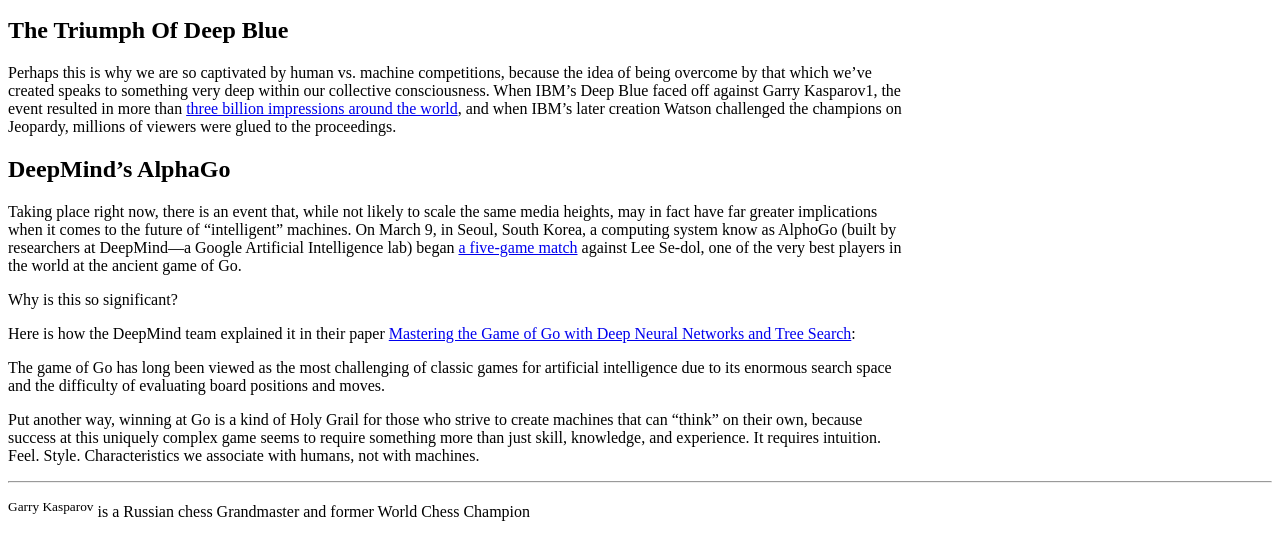
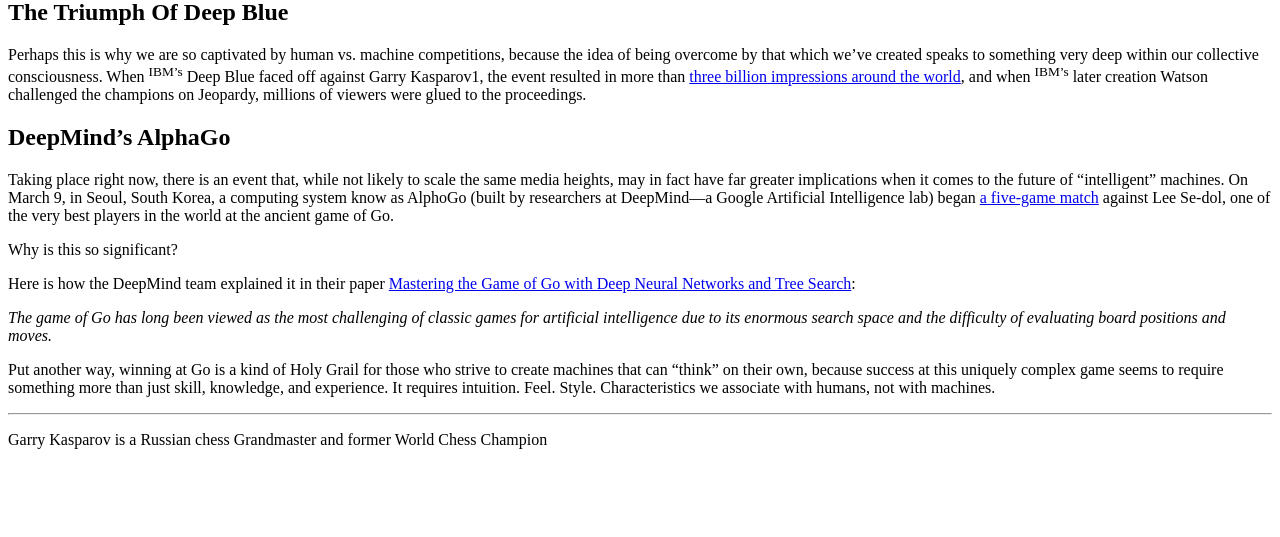
Before and after one commit to A-Jordan/Mockup-To-Article, a plain HTML site: page index.html in a window 1280 px wide. Shown: the part 595-1132 px from the top of the page. After the commit the page ends 1060 px from the top, so only its background shows below. Drawn offline with Linux system fonts and the light colour scheme.

Commit message:
Update index.html
docs: removed line breaks, added superscript and italics.

```diff
--- a/index.html
+++ b/index.html
@@ -19,23 +19,23 @@
     <img src="http://i2.wp.com/blog.udacity.com/wp-content/uploads/2016/03/56df2490a351d802222160.gif">
 
 
-    <p>For as long as humans have built things, we’ve wrestled with the implications of what we’ve built. In many cases, these philosophical and <br> ethical wrestlings have made for great drama—think Frankenstein, or 2001: A Space Odyssey. Often, the hypothetical scenarios we envision <br> come remarkably close to true, and the discoveries we’ve made in the fields of Artificial Intelligence and Machine Learning make clear that <br> a “computer with a mind of its own” is <strike>going to take over the world</strike> not such a fantastic thing to imagine any longer.</p>
+    <p>For as long as humans have built things, we’ve wrestled with the implications of what we’ve built. In many cases, these philosophical and ethical wrestlings have made for great drama—think Frankenstein, or 2001: A Space Odyssey. Often, the hypothetical scenarios we envision come remarkably close to true, and the discoveries we’ve made in the fields of Artificial Intelligence and Machine Learning make clear that a “computer with a mind of its own” is <strike>going to take over the world</strike> not such a fantastic thing to imagine any longer.</p>
 
     <h2>The Triumph Of Deep Blue</h2>
 
-    <p>Perhaps this is why we are so captivated by human vs. machine competitions, because the idea of being overcome by that which we’ve <br> created speaks to something very deep within our collective consciousness. When IBM’s Deep Blue faced off against Garry Kasparov1, the <br> event resulted in more than <a href="http://www-03.ibm.com/ibm/history/ibm100/us/en/icons/deepblue/">three billion impressions around the world</a>, and when IBM’s later creation Watson challenged the champions on <br> Jeopardy, millions of viewers were glued to the proceedings.</p>
+    <p>Perhaps this is why we are so captivated by human vs. machine competitions, because the idea of being overcome by that which we’ve created speaks to something very deep within our collective consciousness. When <sup>IBM’s</sup> Deep Blue faced off against Garry Kasparov1, the event resulted in more than <a href="http://www-03.ibm.com/ibm/history/ibm100/us/en/icons/deepblue/">three billion impressions around the world</a>, and when <sup>IBM’s</sup> later creation Watson challenged the champions on Jeopardy, millions of viewers were glued to the proceedings.</p>
 
     <h2>DeepMind’s AlphaGo</h2>
 
-    <p>Taking place right now, there is an event that, while not likely to scale the same media heights, may in fact have far greater implications <br> when it comes to the future of “intelligent” machines. On March 9, in Seoul, South Korea, a computing system know as AlphoGo (built by <br> researchers at DeepMind—a Google Artificial Intelligence lab) began <a href="http://venturebeat.com/2016/02/04/youtube-will-livestream-googles-ai-playing-go-superstar-lee-sedol-in-march/">a five-game match</a> against Lee Se-dol, one of the very best players in <br> the world at the ancient game of Go.</p>
+    <p>Taking place right now, there is an event that, while not likely to scale the same media heights, may in fact have far greater implications when it comes to the future of “intelligent” machines. On March 9, in Seoul, South Korea, a computing system know as AlphoGo (built by researchers at DeepMind—a Google Artificial Intelligence lab) began <a href="http://venturebeat.com/2016/02/04/youtube-will-livestream-googles-ai-playing-go-superstar-lee-sedol-in-march/">a five-game match</a> against Lee Se-dol, one of the very best players in the world at the ancient game of Go.</p>
 
     <p>Why is this so significant?</p>
-    <p>Here is how the DeepMind team explained it in their paper <a href="http://airesearch.com/wp-content/uploads/2016/01/deepmind-mastering-go.pdf">Mastering the Game of Go with Deep Neural Networks and Tree Search</a>:<br></p>
-    <p>The game of Go has long been viewed as the most challenging of classic games for artificial intelligence due to its enormous search space <br> and the difficulty of evaluating board positions and moves.</p>
+    <p>Here is how the DeepMind team explained it in their paper <a href="http://airesearch.com/wp-content/uploads/2016/01/deepmind-mastering-go.pdf">Mastering the Game of Go with Deep Neural Networks and Tree Search</a>:</p>
+    <p><em>The game of Go has long been viewed as the most challenging of classic games for artificial intelligence due to its enormous search space and the difficulty of evaluating board positions and moves.</em></p>
 
-    <p>Put another way, winning at Go is a kind of Holy Grail for those who strive to create machines that can “think” on their own, because <br> success at this uniquely complex game seems to require something more than just skill, knowledge, and experience. It requires intuition. <br> Feel. Style. Characteristics we associate with humans, not with machines.</p>
+    <p>Put another way, winning at Go is a kind of Holy Grail for those who strive to create machines that can “think” on their own, because success at this uniquely complex game seems to require something more than just skill, knowledge, and experience. It requires intuition. Feel. Style. Characteristics we associate with humans, not with machines.</p>
     <hr>
-    <p><sup>Garry Kasparov</sup> is a Russian chess Grandmaster and former World Chess Champion</p>
+    <p>Garry Kasparov is a Russian chess Grandmaster and former World Chess Champion</p>
 </body>
 
 </html>
```
